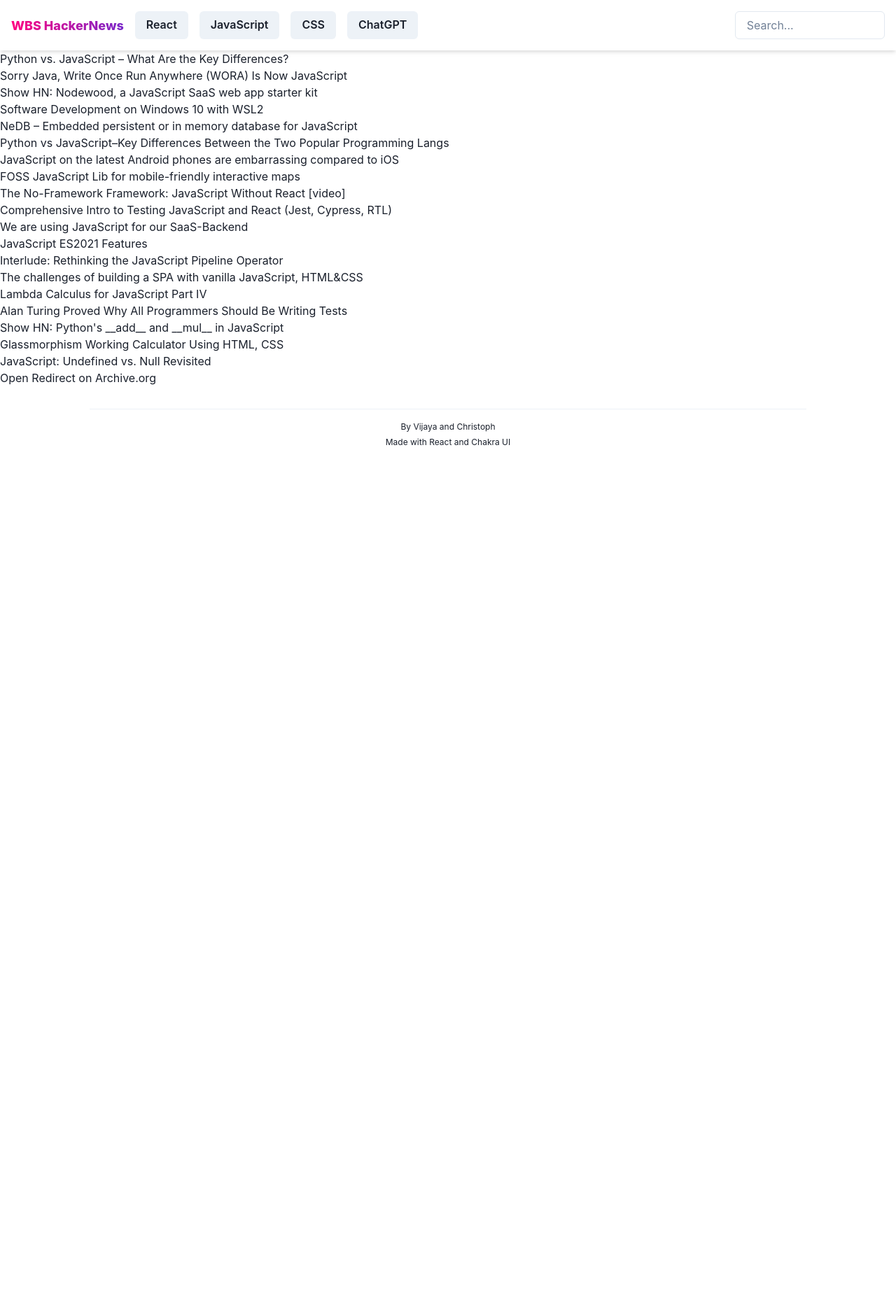
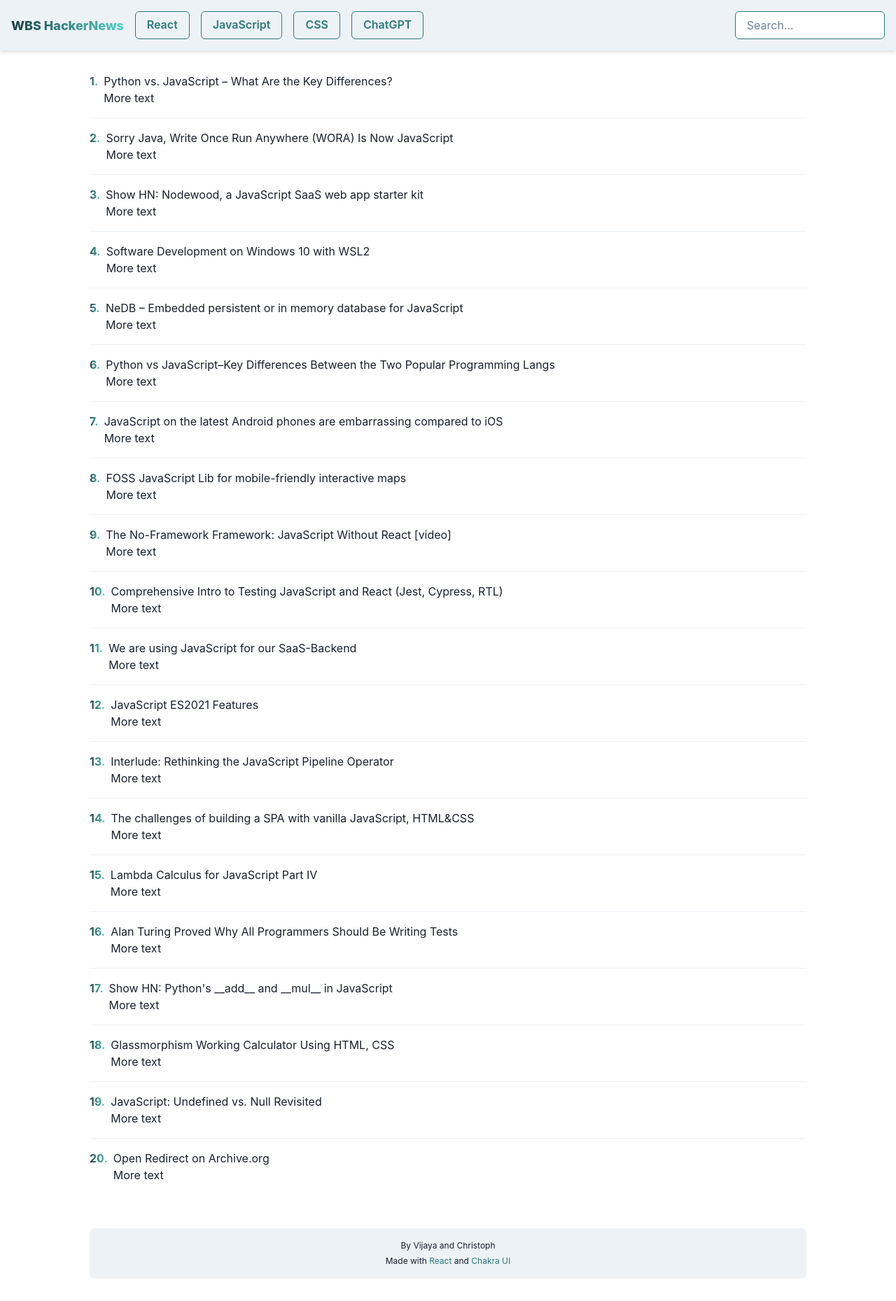
Before and after one commit to vijayavalluri/WBS-HackerNews, a React (Vite) app: page / in a window 1280 px wide. Shown: the whole page at 70% size. Before the commit the page ends 800 px from the top, so only its background shows below. Built offline with nearby package versions, Linux system fonts and the light colour scheme.

Commit message:
More styling (nav, footer, newslist)

```diff
--- a/src/components/Footer.jsx
+++ b/src/components/Footer.jsx
@@ -1,20 +1,33 @@
-import { Box, Divider, Flex, Link } from "@chakra-ui/react";
+import { Box, Flex, Link } from "@chakra-ui/react";
 
 const Footer = () => {
   return (
-    <Flex alignItems="center" flexDirection="column" fontSize=".75rem" marginY={["1rem", "1rem", "2rem", "2rem"]}>
-      <Divider w="80%" />
-      <Box marginTop="1rem">By Vijaya and Christoph</Box>
+    <Flex
+      fontSize=".75rem"
+      marginTop={["2rem", "2rem", "4rem", "4rem"]}
+      marginBottom={[0, 0, "2rem", "2rem"]}
+      justifyContent="center"
+    >
+      <Flex
+        flexDirection="column"
+        alignItems="center"
+        w={["100%", "100%", "80%", "80%"]}
+        padding="1rem"
+        bgColor="gray.100"
+        rounded={["none", "none", "lg", "lg"]}
+      >
+        <Box>By Vijaya and Christoph</Box>
         <Box marginTop=".25rem">
           Made with{" "}
-        <Link href="https://www.react.dev" isExternal>
+          <Link href="https://www.react.dev" color="teal.600" isExternal>
             React
           </Link>{" "}
           and{" "}
-        <Link href="https://chakra-ui.com/" isExternal>
+          <Link href="https://chakra-ui.com/" color="teal.600" isExternal>
             Chakra UI
           </Link>
         </Box>
+      </Flex>
     </Flex>
   );
 };
--- a/src/components/Navigation.jsx
+++ b/src/components/Navigation.jsx
@@ -20,6 +20,9 @@
   const [mobileNavDisplay, setMobileNavDisplay] = useState("none");
   const [searchBarValue, setSearchBarValue] = useState("");
   const navShadow = mobileNavDisplay === "none" ? "md" : ["none", "none", "md", "md"];
+
+  // colors for lazyness
+  const bgColor = "gray.100";
 
   // navigation items
   const navItems = [
@@ -57,6 +60,7 @@
 
     if (event.key === "Escape") {
       setSearchBarValue("");
+      event.currentTarget.blur();
     }
   };
 
@@ -68,6 +72,8 @@
         navItems.map((navItem) => (
           <Button
             key={navItem.title}
+            colorScheme="teal"
+            variant={["solid", "solid", "outline", "outline"]}
             w={["100%", "100%", "auto", "auto"]}
             onClick={() => handleSearchTopicChange(navItem.searchTerm)}
           >
@@ -92,6 +98,10 @@
       value={searchBarValue}
       onChange={handleSearchBar}
       onKeyDown={handleSearchSubmit}
+      bgColor="white"
+      borderColor="teal.600"
+      focusBorderColor="teal.400"
+      color="teal.400"
     />
   );
 
@@ -106,9 +116,10 @@
         padding={[".5rem", ".5rem", "1rem", "1rem"]}
         gap={[0, 0, "1rem", "1rem"]}
         boxShadow={navShadow}
+        bgColor={bgColor}
       >
         <Box>
-          <Text bgGradient="linear(to-l, #7928CA, #FF0080)" bgClip="text" fontSize="lg" fontWeight="extrabold">
+          <Text bgGradient="linear(to-l, #4FD1C5, #1D4044 )" bgClip="text" fontSize="lg" fontWeight="extrabold">
             WBS HackerNews
           </Text>
         </Box>
@@ -131,6 +142,7 @@
           display={["flex", "flex", "none", "none"]}
           onClick={toggleMobileNav}
           margin="0"
+          colorScheme="teal"
         />
       </Flex>
       {/* Mobile Nav */}
@@ -142,6 +154,9 @@
         gap="0.25rem"
         padding={[".5rem", ".5rem", "1rem", "1rem"]}
         boxShadow="md"
+        position="sticky"
+        top="4rem"
+        bgColor={bgColor}
       >
         {navElements}
         {searchBar}
--- a/src/components/NewsItem.jsx
+++ b/src/components/NewsItem.jsx
@@ -1,11 +1,14 @@
+import { Flex } from "@chakra-ui/react";
+
 /* eslint-disable react/prop-types */
 const NewsItem = ({ newsItem }) => {
   return (
-    <div>
+    <Flex flexDirection="column">
       <a href={newsItem.url} target="_blank" rel="noreferrer">
         {newsItem.title}
       </a>
-    </div>
+      <p>More text</p>
+    </Flex>
   );
 };
 
--- a/src/components/NewsList.jsx
+++ b/src/components/NewsList.jsx
@@ -1,8 +1,26 @@
 /* eslint-disable react/prop-types */
+import { Divider, Flex, Text } from "@chakra-ui/react";
 import NewsItem from "./NewsItem";
+import { Fragment } from "react";
 
 const NewsList = ({ newsList }) => {
-  return <div>{newsList && newsList.map((item) => <NewsItem key={item.objectID} newsItem={item} />)}</div>;
+  return (
+    <Flex marginY={["1rem", "1rem", "2rem", "2rem"]} paddingX={["1rem", "1rem", "0", "0"]} justifyContent="center">
+      <Flex flexDirection="column" w={["100%", "100%", "80%", "80%"]} gap="1rem">
+        {newsList &&
+          newsList.length > 0 &&
+          newsList.map((item, i) => (
+            <Fragment key={item.objectID}>
+              <Flex gap=".5rem" justifyContent="flex-start">
+                <Text fontWeight="bold" bgGradient="linear(to-l, #4FD1C5, #1D4044 )" bgClip="text">{`${i + 1}.`}</Text>
+                <NewsItem newsItem={item} />
+              </Flex>
+              {i < newsList.length - 1 && <Divider zIndex="-1" />}
+            </Fragment>
+          ))}
+      </Flex>
+    </Flex>
+  );
 };
 
 export default NewsList;
```
Lines whose indentation alone changed are shown as unchanged.
